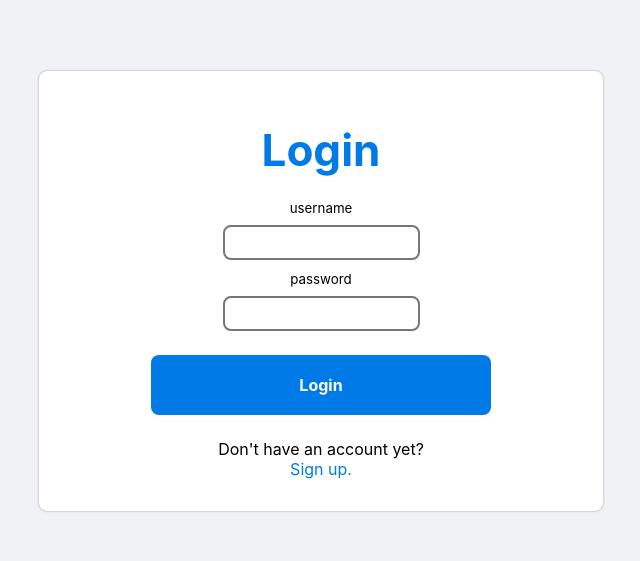
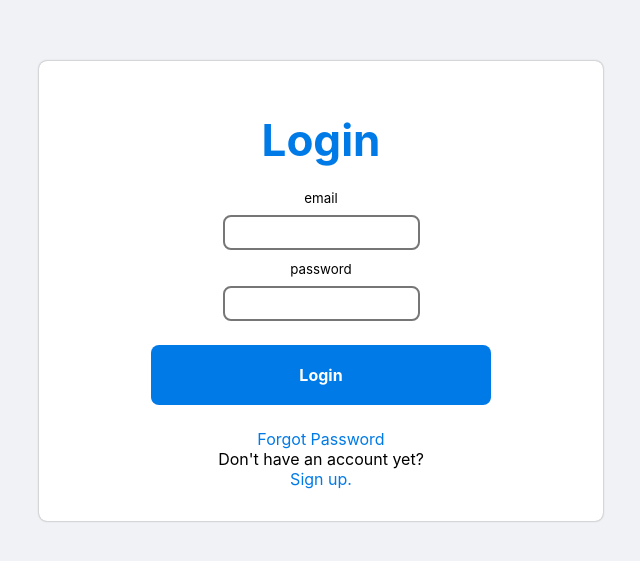
Before and after one commit to annie-capstone-sti-lipa/annie-capstone-sti-lipa.github.io, a React (Create React App) app: page / in a window 1280 px wide. Shown: the part 109-670 px from the top of the page, without its empty margins (319-959 px from the left). Built offline with nearby package versions, Linux system fonts and the light colour scheme; no server answers.

Commit message:
add signup and forgot password

```diff
--- a/src/components/login/login.tsx
+++ b/src/components/login/login.tsx
@@ -1,7 +1,9 @@
 import { useEffect, useState } from "react";
 import { useDispatch } from "react-redux";
+import { authenticationHelper } from "../../App";
 import AlertHelper from "../../helpers/alert-helper";
 import AnnieAPI from "../../helpers/annie-api";
+import Helpers from "../../helpers/helpers";
 import { setLoading, setSchedules } from "../../redux/reducers/anime-schedules";
 import { login } from "../../redux/reducers/login";
 import "./login.scss";
@@ -13,10 +15,10 @@ function LoginFrame() {
 
   const [formKey, setFormKey] = useState(1);
 
-  const [loginUsername, setLoginUsername] = useState("");
+  const [loginEmail, setLoginUsername] = useState("");
   const [loginPassword, setLoginPassword] = useState("");
 
-  const [signupUsername, setSignupUsername] = useState("");
+  const [SignupEmail, setSignupUsername] = useState("");
   const [signupPassword, setSignupPassword] = useState("");
   const [signupPassword1, setSignupPassword1] = useState("");
 
@@ -53,10 +55,10 @@ function LoginFrame() {
         <div className="login-form-container">
           <div className="login-form">
             <div className="login-title">Login</div>
-            <small>username</small>
+            <small>email</small>
             <input
-              type="text"
-              defaultValue={loginUsername}
+              type="email"
+              defaultValue={loginEmail}
               className="input-field"
               onChange={(event) => setLoginUsername(event.target.value)}
             />
@@ -96,6 +98,29 @@ function LoginFrame() {
             >
               Login
             </div>
+            <div
+              className="signup-cta"
+              onClick={() =>
+                AlertHelper.textInputAlert(
+                  "Please Enter your email",
+                  async (email) => {
+                    try {
+                      let loading = AlertHelper.showLoading("Processing");
+                      await authenticationHelper
+                        .resetPassword(email)
+                        .then(() => loading.close());
+                      AlertHelper.successAlert(
+                        "We've sent the reset password link to your email."
+                      );
+                    } catch (e) {
+                      AlertHelper.errorToast(Helpers.getFirebaseError(e));
+                    }
+                  }
+                )
+              }
+            >
+              Forgot Password
+            </div>
             <div>Don't have an account yet? </div>
             <div className="signup-cta" onClick={() => setIsLogin(false)}>
               Sign up.
@@ -111,10 +136,10 @@ function LoginFrame() {
       <div className="login-form-container">
         <div className="login-form">
           <div className="login-title">Sign up</div>
-          <small>username</small>
+          <small>email</small>
           <input
-            type="text"
-            defaultValue={signupUsername}
+            type="email"
+            defaultValue={SignupEmail}
             className="input-field"
             onChange={(event) => setSignupUsername(event.target.value)}
           />
@@ -142,7 +167,13 @@ function LoginFrame() {
               }
 
               if (signupError === "") {
-                alert(signupUsername + " " + signupPassword);
+                let loading = AlertHelper.showLoading("Signing Up.");
+                authenticationHelper
+                  .signup(SignupEmail, signupPassword)
+                  .then((response) => {
+                    console.log(response);
+                    loading.close();
+                  });
               }
             }}
           >
```
